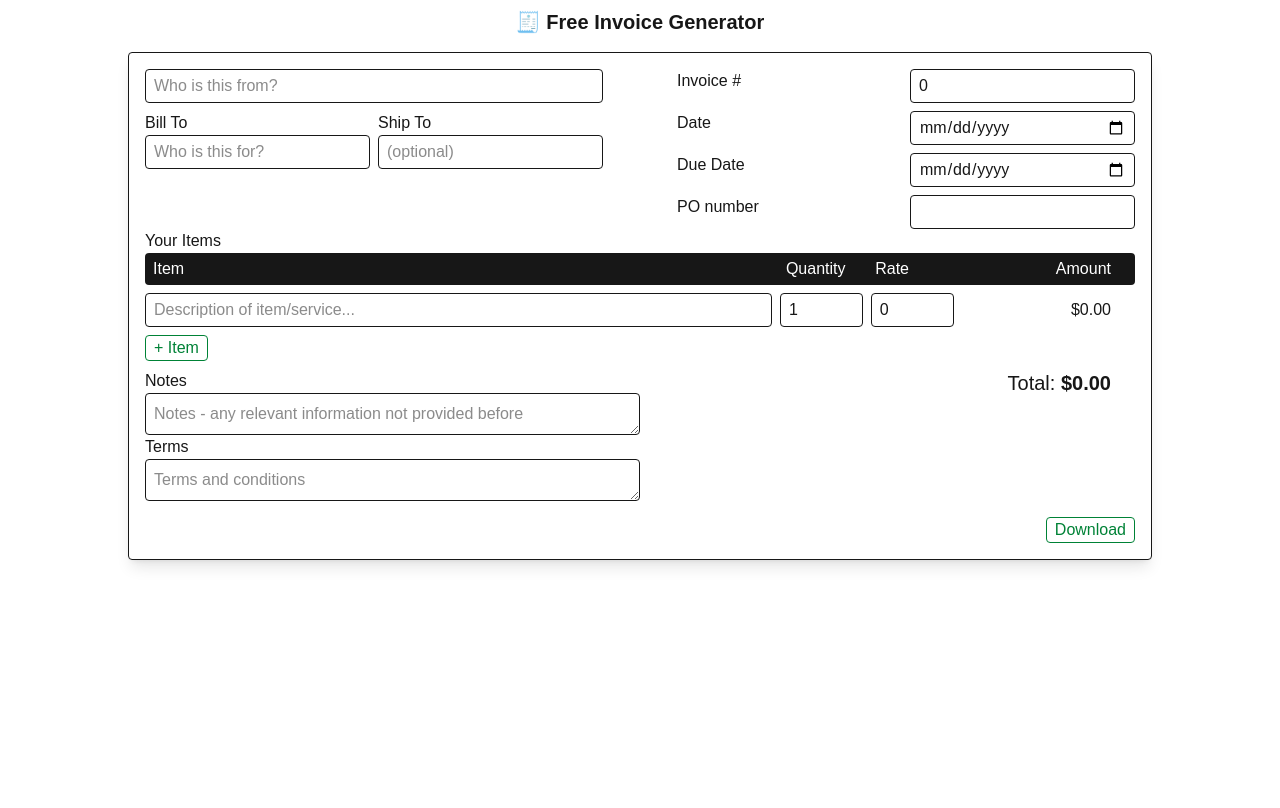
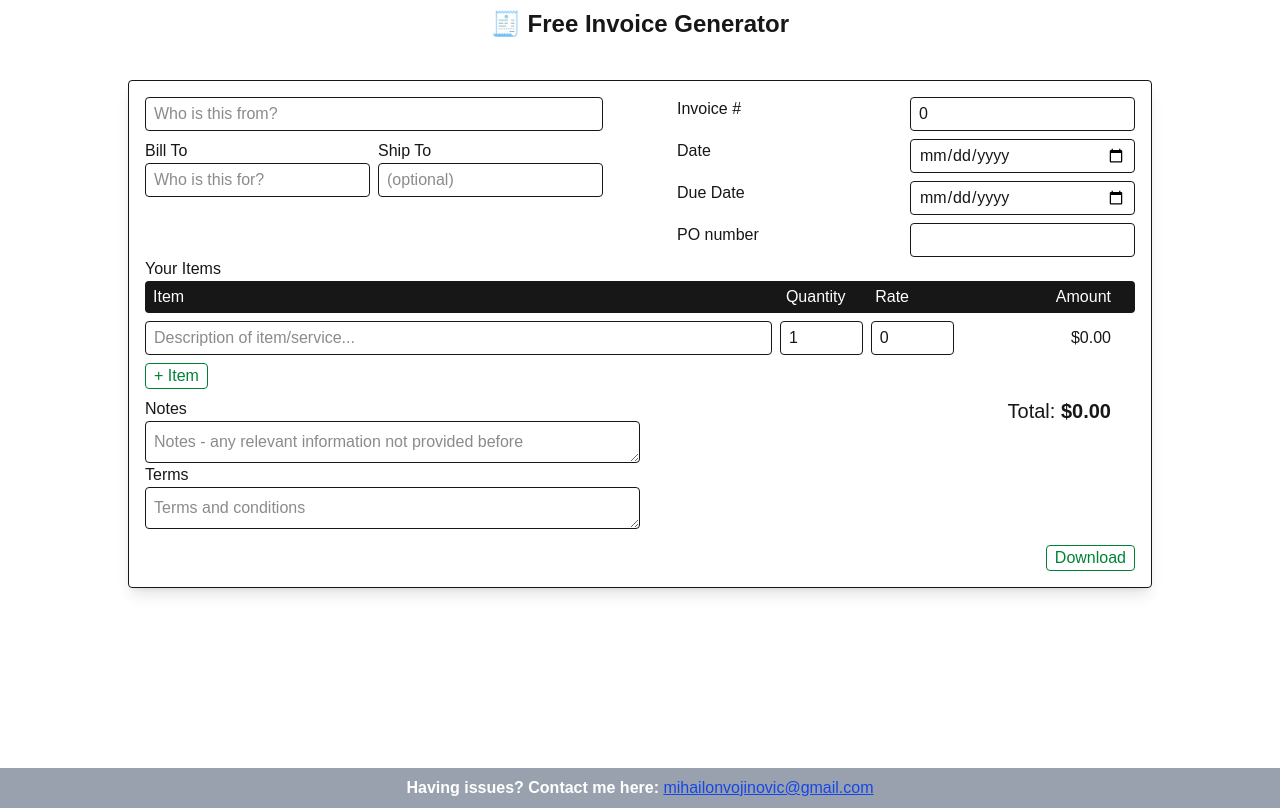
Before and after one commit to mihna123/invoice, a Next.js app: page / in a window 1280 px wide. Built offline with nearby package versions, Linux system fonts and the light colour scheme.

Commit message:
feat: add footer and contact info

```diff
--- a/src/app/page.tsx
+++ b/src/app/page.tsx
@@ -1,13 +1,17 @@
+import { Footer } from '@/components/footer';
 import { InvoiceGenerator } from '@/components/invoice-generator';
 
 export default function Home() {
   return (
-    <main className="space-y-4 p-2">
-      <h1 className="text-center text-xl font-bold">
-        🧾 Free Invoice Generator
-      </h1>
-      <section className="flex items-center justify-center">
-        <InvoiceGenerator />
+    <main className="pt-2">
+      <section className="flex h-[100vh] flex-col items-center justify-between">
+        <div className="space-y-10">
+          <h1 className="text-center text-2xl font-bold">
+            🧾 Free Invoice Generator
+          </h1>
+          <InvoiceGenerator />
+        </div>
+        <Footer />
       </section>
     </main>
   );
--- /dev/null
+++ b/src/components/footer.tsx
@@ -0,0 +1,15 @@
+export const Footer = () => {
+  return (
+    <footer className="w-full bg-gray-400 p-2 text-center">
+      <p className="font-bold text-white">
+        Having issues? Contact me here:{' '}
+        <a
+          href="mailto:mihailonvojinovic@gmail.com"
+          className="font-normal text-blue-700 underline"
+        >
+          mihailonvojinovic@gmail.com
+        </a>
+      </p>
+    </footer>
+  );
+};
```
